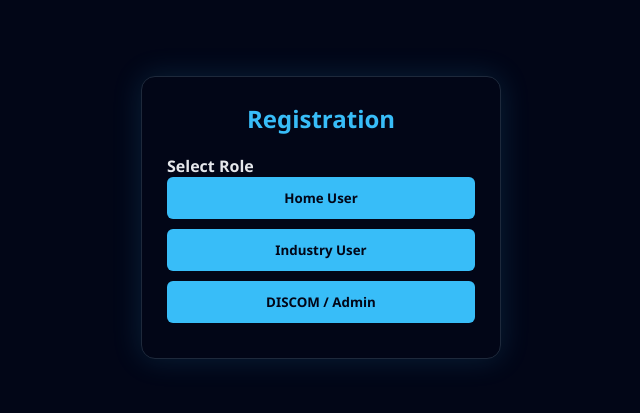
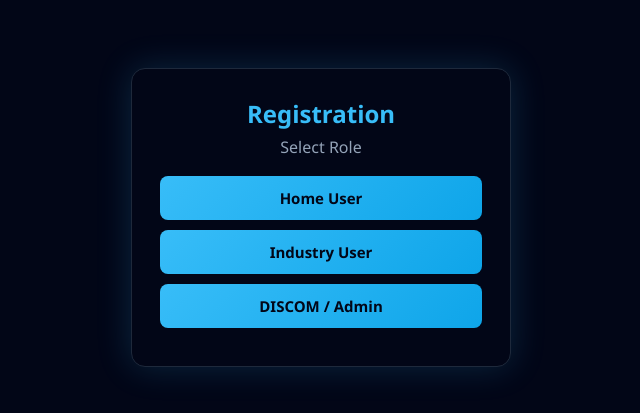
Before and after one commit to Vaisujaiswal/webApp, a React (Create React App) app in the folder frontend/: page / in a window 1280 px wide. Shown: the part 183-596 px from the top of the page, without its empty margins (319-959 px from the left). Built offline with nearby package versions, Linux system fonts and the light colour scheme.

Commit message:
added css

```diff
--- a/frontend/src/styles/auth.css
+++ b/frontend/src/styles/auth.css
@@ -62,3 +62,112 @@
 .auth-card button {
   margin-bottom: 10px;
 }
+
+/* Page background */
+.auth-container {
+  min-height: 100vh;
+  display: flex;
+  justify-content: center;
+  align-items: center;
+  background: radial-gradient(circle at top, #020617, #020617);
+  font-family: "Segoe UI", Tahoma, Geneva, Verdana, sans-serif;
+}
+
+/* Card */
+.auth-card {
+  width: 380px;
+  background: #020617;
+  border: 1px solid #1e293b;
+  padding: 28px;
+  border-radius: 14px;
+  box-shadow: 0 0 35px rgba(56, 189, 248, 0.18);
+  animation: fadeIn 0.35s ease-in-out;
+}
+
+/* Titles */
+.auth-card h2 {
+  text-align: center;
+  margin-bottom: 6px;
+  color: #38bdf8;
+}
+
+.auth-card h4 {
+  text-align: center;
+  margin-bottom: 18px;
+  color: #94a3b8;
+  font-weight: 400;
+}
+
+/* Inputs & Select */
+.auth-card input,
+.auth-card select {
+  width: 100%;
+  padding: 11px;
+  margin-bottom: 14px;
+  border-radius: 8px;
+  border: 1px solid #1e293b;
+  background: #020617;
+  color: #e5e7eb;
+  font-size: 14px;
+  outline: none;
+  transition: border 0.2s ease, box-shadow 0.2s ease;
+}
+
+.auth-card input::placeholder {
+  color: #64748b;
+}
+
+.auth-card input:focus,
+.auth-card select:focus {
+  border-color: #38bdf8;
+  box-shadow: 0 0 0 1px rgba(56, 189, 248, 0.35);
+}
+
+/* Buttons */
+.auth-card button {
+  width: 100%;
+  padding: 12px;
+  border-radius: 8px;
+  border: none;
+  font-size: 15px;
+  font-weight: 600;
+  cursor: pointer;
+  background: linear-gradient(135deg, #38bdf8, #0ea5e9);
+  color: #020617;
+  transition: transform 0.15s ease, box-shadow 0.15s ease;
+  margin-bottom: 10px;
+}
+
+.auth-card button:hover {
+  transform: translateY(-1px);
+  box-shadow: 0 6px 16px rgba(56, 189, 248, 0.35);
+}
+
+/* Step navigation */
+.step-actions {
+  display: flex;
+  gap: 10px;
+}
+
+.step-actions button {
+  flex: 1;
+}
+
+/* Error */
+.error {
+  color: #f87171;
+  font-size: 13px;
+  margin-bottom: 10px;
+}
+
+/* Animation */
+@keyframes fadeIn {
+  from {
+    opacity: 0;
+    transform: translateY(10px);
+  }
+  to {
+    opacity: 1;
+    transform: translateY(0);
+  }
+}
```
Also changed, not shown: frontend/src/pages/Register.jsx (+0 -117 lines).
